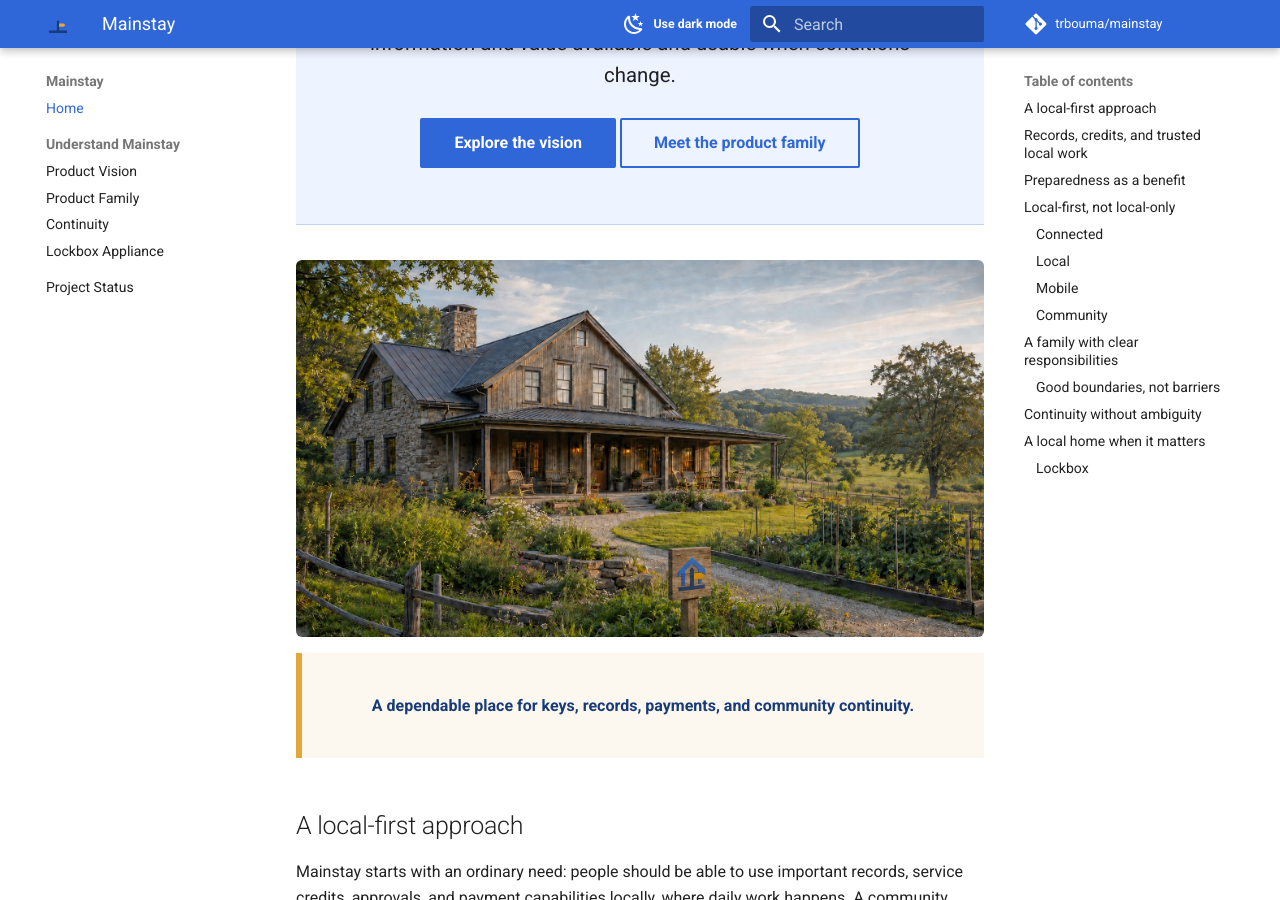
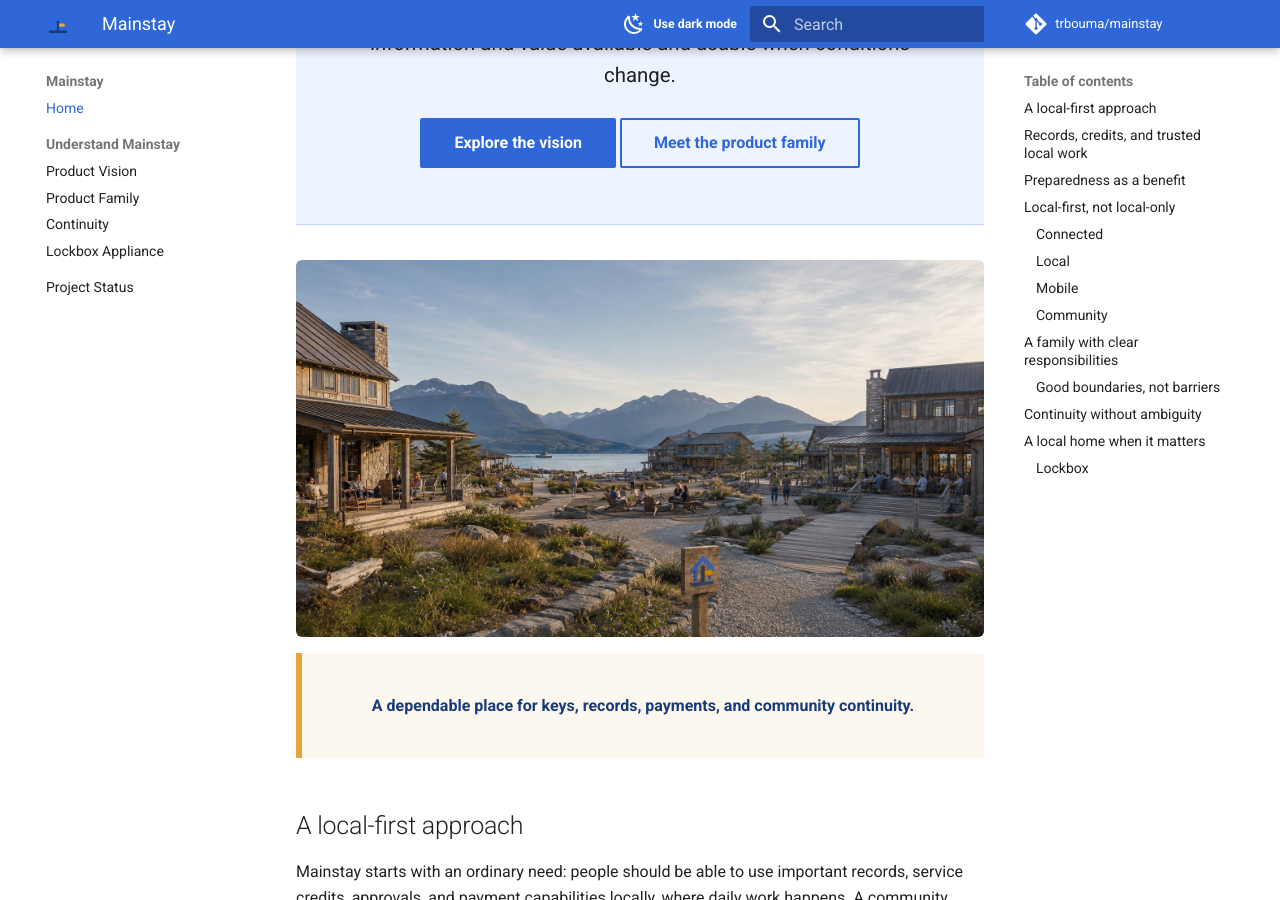
Before and after one commit to trbouma/mainstay, an MkDocs documentation site: the page built from website/index.md, in a window 1280 px wide and 900 px high, scrolled down 516 px. Built offline with MkDocs 1.6.1 and Material for MkDocs 9.7.7, drawn with Linux system fonts in a browser that asks for light colours; comment, search, counter and statistics services are not loaded.

Commit message:
change phot

```diff
--- a/website/index.md
+++ b/website/index.md
@@ -19,7 +19,7 @@ description: There's no place like home. Mainstay is a local-first application f
 </section>
 
 <figure class="mainstay-home-image">
-  <img src="assets/mainstay-home-refuge-sign.jpg" alt="A welcoming country house with a broad porch, garden, pastoral landscape, and a small Mainstay trail marker">
+  <img src="assets/mainstay-community-resort.jpg" alt="A welcoming coastal resort community beside a mountain inlet, with shared paths, gathering places, and a small Mainstay trail marker">
 </figure>
 
 <div class="mainstay-formula" markdown>
```
Also changed, not shown: website/assets/mainstay-community-resort.jpg (added).
